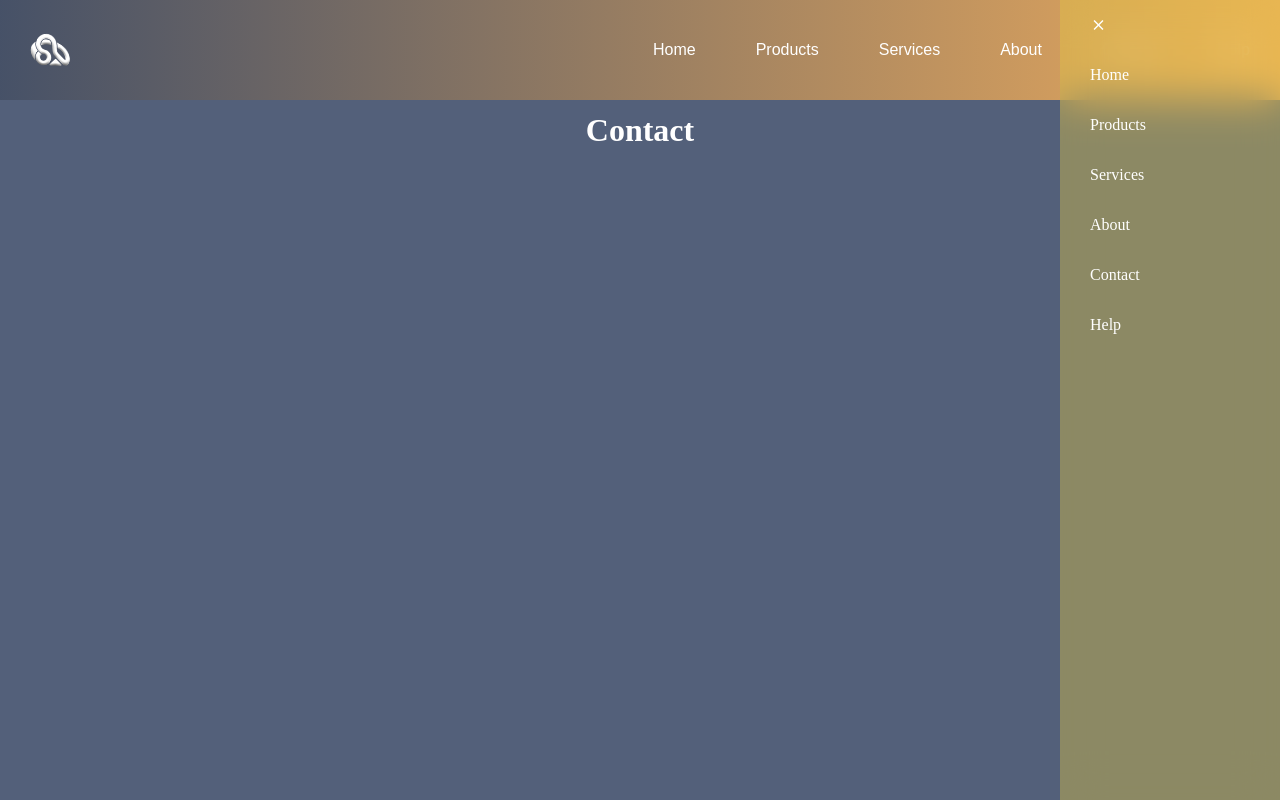
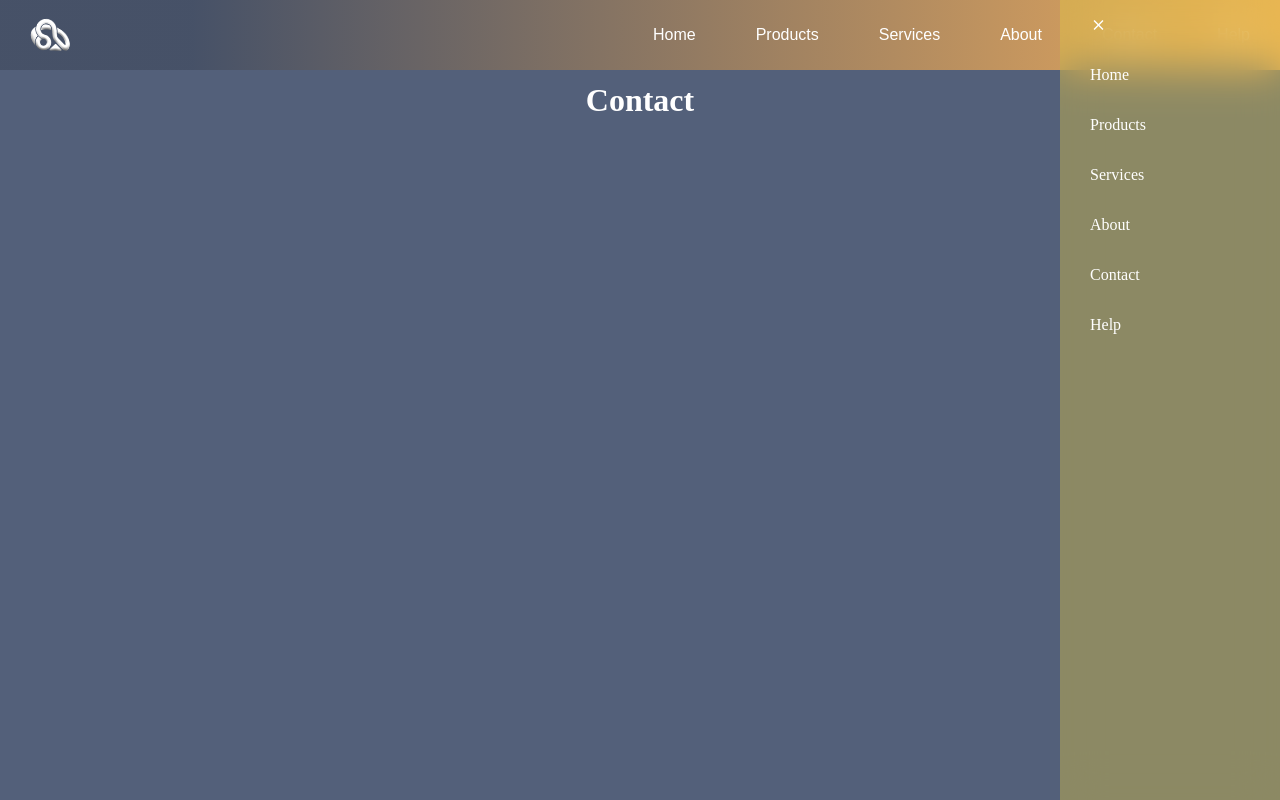
Before and after one commit to Wandytom/Fybacast, a plain HTML site: page Contact.html in a window 1280 px wide. Drawn offline with Linux system fonts and the light colour scheme.

Commit message:
styles.css

```diff
--- a/styles.css
+++ b/styles.css
@@ -36,7 +36,7 @@ nav {
   display: flex;
   justify-content: space-between;
   align-items: center;
-  height: 100px;
+  height: 70px;
   background-color: #000000;
   box-shadow: rgba(228, 201, 68, 0.4);
 }
@@ -400,7 +400,7 @@ navpsach.help:hover {
 .contactInfo {
   opacity: 0;
   transform: translateY(20px);
-  transition: opacity 2s, transform 2s;
+  transition: opacity 1s, transform 2s;
 }
 
 .txt.visible,
@@ -1063,13 +1063,13 @@ textarea {
 .navpsach {
   background-image: linear-gradient(
     90deg,
-    rgba(83, 96, 122, 0.846),
+    rgba(83, 96, 122, 0.846) 15%,
     #ecab5cff
   );
   display: flex;
   justify-content: space-between;
   align-items: center;
-  height: 100px;
+  height: 70px;
   box-shadow: rgba(228, 201, 68, 0.4);
 }
 
```
